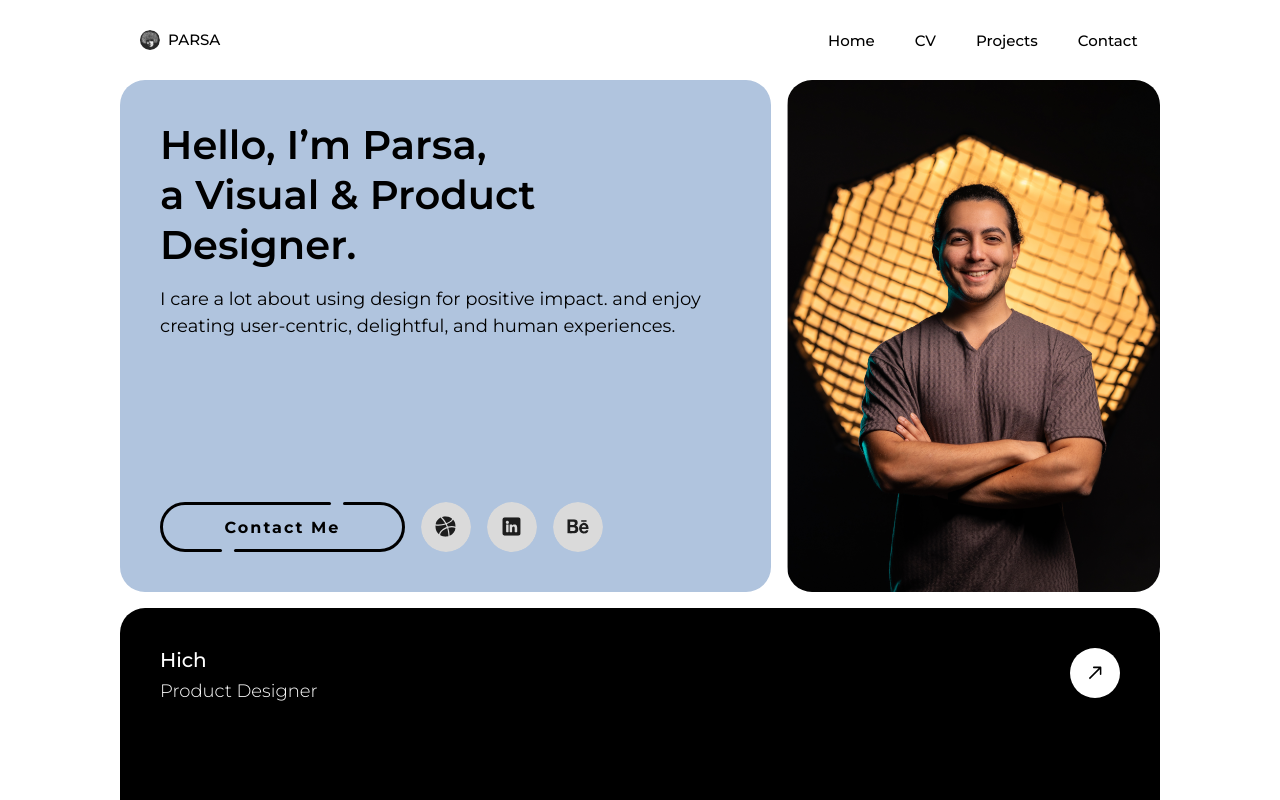
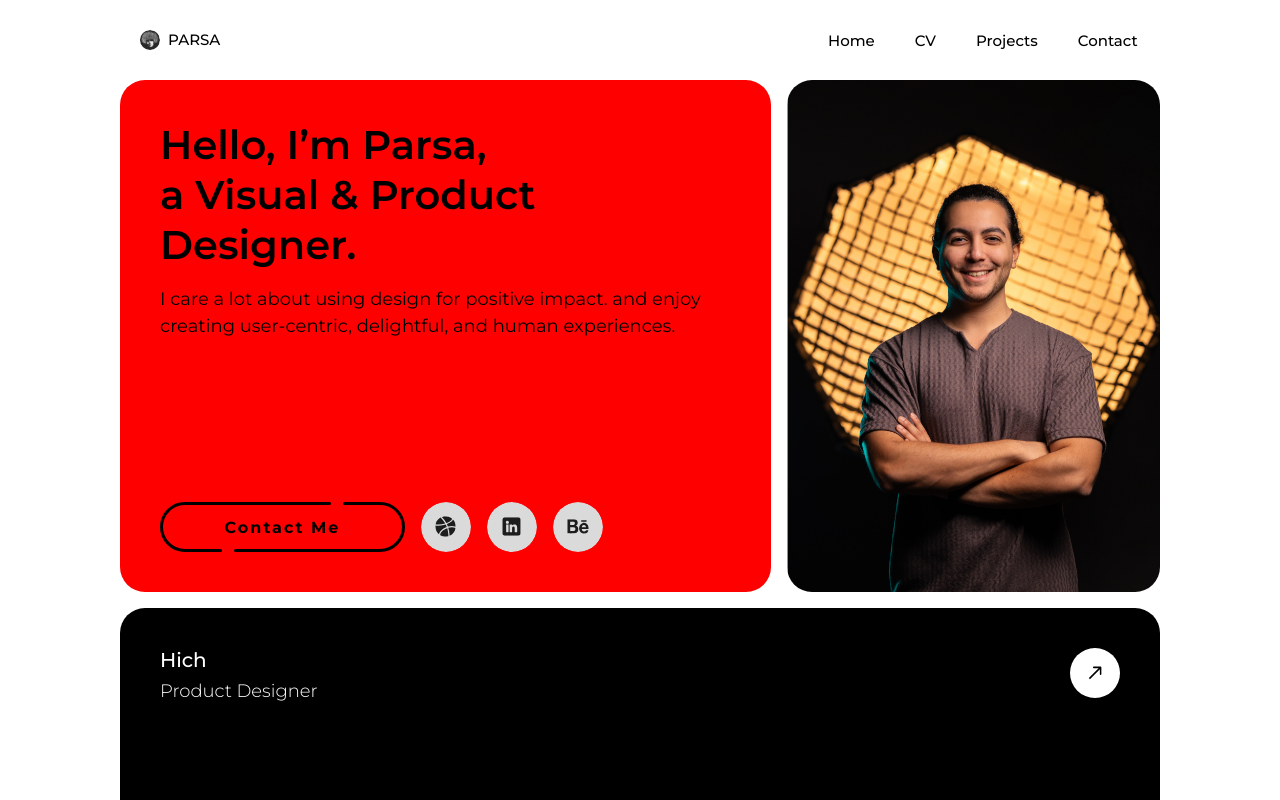
Before and after one commit to Behradsa/parsa-saraiyeh-portfolio, a React (Vite) app: page /#/ in a window 1280 px wide. Shown: the top 800 px of the page. Built offline with nearby package versions, Linux system fonts and the light colour scheme.

Commit message:
changed manu

```diff
--- a/src/components/HamburgerMenu.module.css
+++ b/src/components/HamburgerMenu.module.css
@@ -8,7 +8,7 @@
   background-color: white;
   height: 100vh;
   width: 100vw;
-  padding: 45px 35px;
+  padding: 90px 46px;
   transition: right 0.3s ease-in-out, opacity 0.3s ease-in-out;
   opacity: 0;
   border-radius: 25px;
@@ -18,8 +18,8 @@
   display: flex;
   flex-direction: column;
   gap: 16px;
-  font-size: 32px;
-  font-weight: 600;
+  font-size: 24px;
+  font-weight: 500;
 }
 .hamburger-menu.show {
   right: 0;
--- a/src/components/Header.css
+++ b/src/components/Header.css
@@ -10,7 +10,9 @@ header {
 .logo-container {
   display: flex;
   gap: 8px;
+  z-index: 101;
 }
+
 .logo-container div {
   font-size: 15px;
   font-weight: 500;
--- a/src/components/MainGrid.module.css
+++ b/src/components/MainGrid.module.css
@@ -14,7 +14,10 @@
   gap: 16px;
 }
 .introduction-square {
-  background-color: lightsteelblue;
+  background-image: url("../assets/test.svg");
+  background-position: center;
+  background-repeat: no-repeat;
+  background-size: cover;
   padding: 40px;
   overflow: hidden;
   flex-grow: 1;
@@ -22,6 +25,7 @@
   flex-direction: column;
   justify-content: space-between;
   gap: 32px;
+  background-color: red;
 }
 .introduction-square .text-holder {
   display: flex;
@@ -467,6 +471,7 @@ b {
   .introduction-buttons-container {
     flex-direction: column-reverse;
     align-items: center;
+    gap: 32px;
   }
   .hich {
     aspect-ratio: 1/1;
```
Also changed, not shown: src/assets/test.svg (added).
